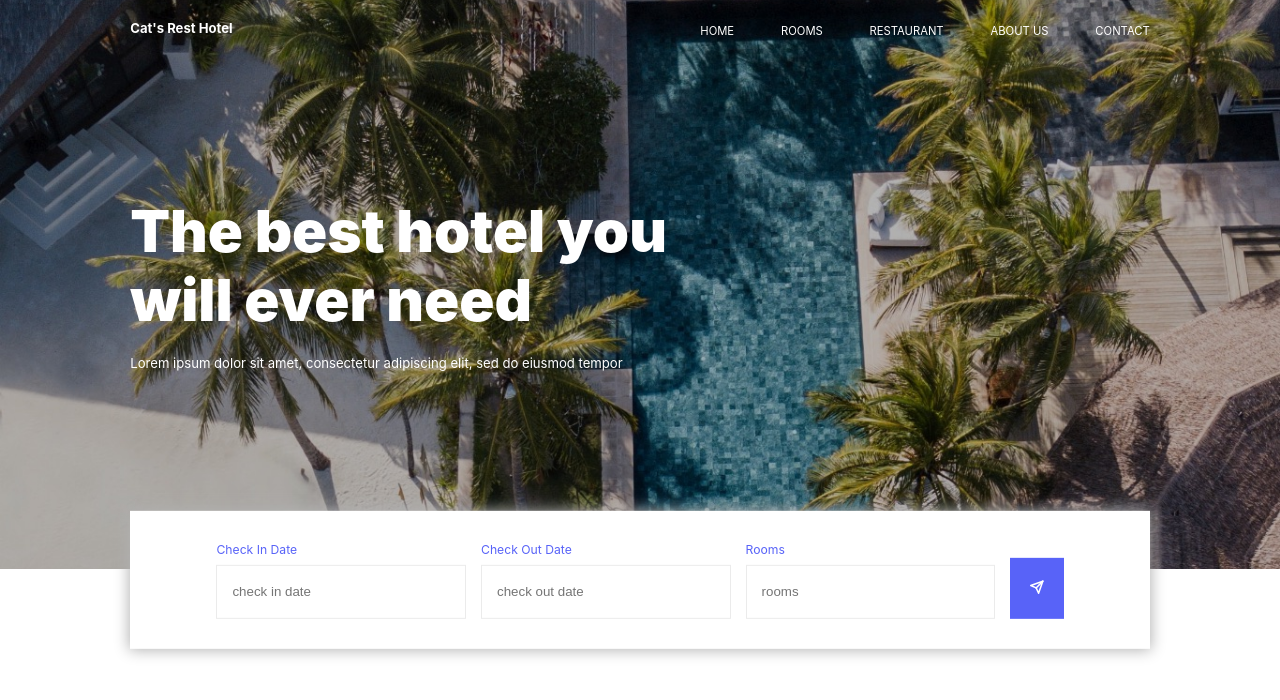
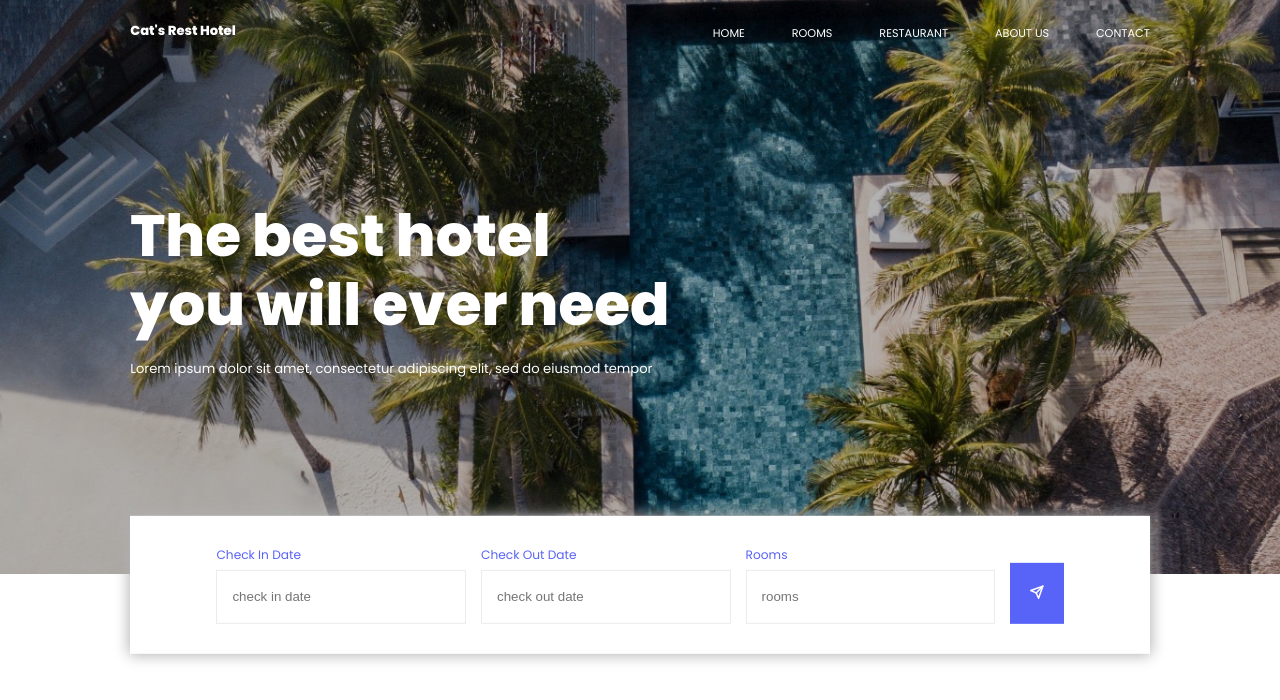
Before and after one commit to nickAndrey/hotel-cats-rest, a React (Create React App) app: page / in a window 1280 px wide. Shown: the top 700 px of the page. Built offline with nearby package versions, Linux system fonts and the light colour scheme.

Commit message:
Add about us component, add missed font

```diff
--- a/src/UI/Button.tsx
+++ b/src/UI/Button.tsx
@@ -2,7 +2,7 @@
 import { FC } from 'react';
 
 interface IButton {
-  withIcon: boolean;
+  withIcon?: boolean;
   icon?: any;
   innerText?: string;
 }
--- a/src/components/About/About.tsx
+++ b/src/components/About/About.tsx
@@ -4,12 +4,16 @@
 
 const About: FC = () => (
   <AboutStyled>
-    <Wrapper>test</Wrapper>
+    <Wrapper></Wrapper>
   </AboutStyled>
 );
 
 const AboutStyled = styled.section`
+  padding-top: ${({ theme }) => theme.sizes.sm(164)}vw;
 
+  ${({ theme }) => theme.media(1)} {
+    padding-top: ${({ theme }) => theme.sizes.md(164)}vw;
+  }
 `;
 
 export default About;
--- a/src/components/Banner/Banner.tsx
+++ b/src/components/Banner/Banner.tsx
@@ -30,7 +30,9 @@
           <p className='small-text'>{smallText}</p>
         </TextWrapperStyled>
       </Wrapper>
-      <GetReservation />
+      <GetReservationWrapperStyled>
+        <GetReservation />
+      </GetReservationWrapperStyled>
     </BannerStyled>
   );
 };
@@ -64,7 +66,7 @@
     font-size: ${({ theme }) => theme.sizes.sm(31)}vw;
     line-height: ${({ theme }) => theme.sizes.sm(36)}vw;
     color: ${({ theme }) => theme.colors.white};
-    font-weight: 900;
+    font-weight: 800;
     margin: 0;
 
     ${({ theme }) => theme.media(1)} {
@@ -86,4 +88,15 @@
   }
 `;
 
+const GetReservationWrapperStyled = styled.div`
+  position: absolute;
+  transform: translateY(30%);
+  left: 0;
+  right: 0;
+
+  ${({ theme }) => theme.media(1)} {
+    transform: translateY(100%);
+  }
+`;
+
 export default Banner;
--- a/src/components/GetReservation/GetReservation.tsx
+++ b/src/components/GetReservation/GetReservation.tsx
@@ -40,10 +40,6 @@
   padding: ${({ theme }) => `${theme.sizes.sm(32)}vw ${theme.sizes.sm(92)}vw`};
   box-shadow: 0px 0px 14px 1px ${({ theme }) => theme.colors.grey3};
   background: ${({ theme }) => theme.colors.white};
-  position: absolute;
-  transform: translateY(30%);
-  left: 0;
-  right: 0;
   display: grid;
   grid-gap: ${({ theme }) => theme.sizes.sm(10)}vw;
   grid-template-columns: 1fr;
@@ -54,7 +50,7 @@
     grid-gap: ${({ theme }) => theme.sizes.md(16)}vw;
     padding: ${({ theme }) =>
       `${theme.sizes.md(32)}vw ${theme.sizes.md(92)}vw`};
-    transform: translateY(100%);
+
   }
 
   .column {
--- a/src/index.css
+++ b/src/index.css
@@ -1,10 +1,13 @@
+@import url('https://fonts.googleapis.com/css2?family=Poppins:wght@400;500;800&display=swap');
+
+html,
 body {
   margin: 0;
-  font-family: -apple-system, BlinkMacSystemFont, 'Segoe UI', 'Roboto', 'Oxygen',
-    'Ubuntu', 'Cantarell', 'Fira Sans', 'Droid Sans', 'Helvetica Neue',
-    sans-serif;
-  -webkit-font-smoothing: antialiased;
-  -moz-osx-font-smoothing: grayscale;
+  padding: 0;
+}
+
+body {
+  font-family: 'Poppins', sans-serif;
 }
 
 code {
```
